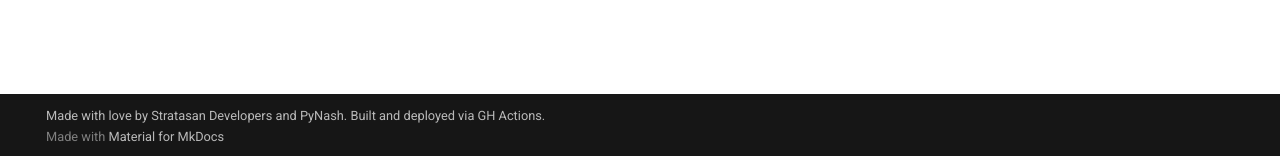
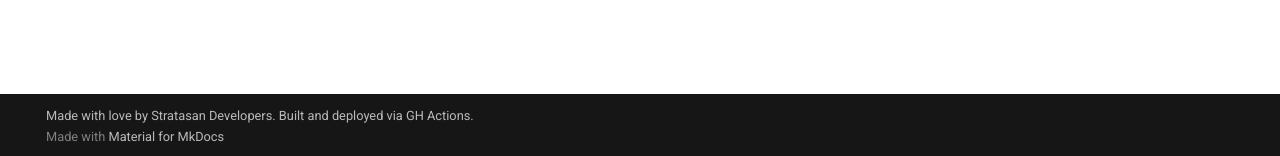
Before and after one commit to stratasan/engineering, an MkDocs documentation site: the page built from docs/index.md, in a window 1280 px wide. Shown: the part 741-897 px from the top of the page. Built offline with MkDocs 1.6.1 and Material for MkDocs 9.7.7, drawn with Linux system fonts in a browser that asks for light colours; old or Windows-style settings are respelled for this version of MkDocs.

Commit message:
Update mkdocs.yml

```diff
--- a/mkdocs.yml
+++ b/mkdocs.yml
@@ -12,4 +12,4 @@ pages:
     - Providing Support: support.md
     - How We Hire: how-we-hire.md
 theme: material
-copyright: Made with love by Stratasan Developers and PyNash. Built and deployed via GH Actions.
+copyright: Made with love by Stratasan Developers. Built and deployed via GH Actions.
```
